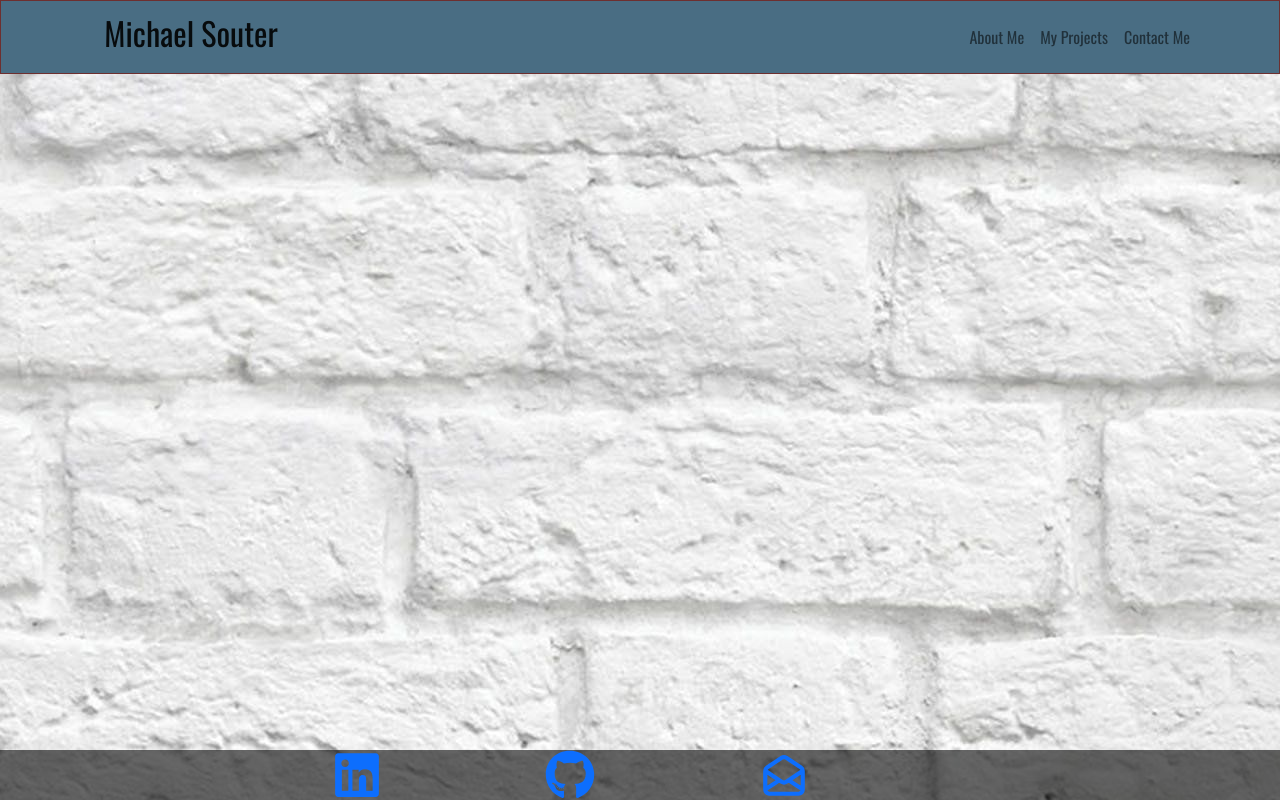
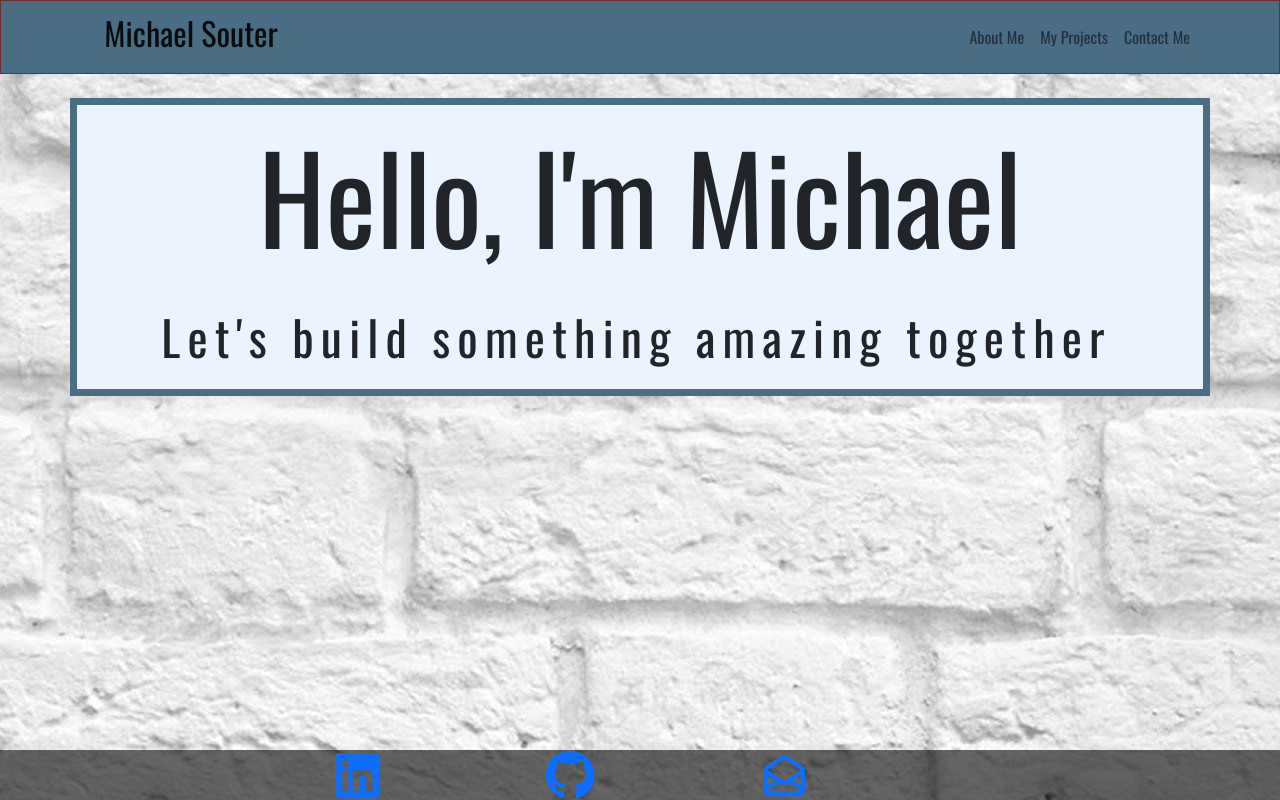
Before and after one commit to lelandcypress/full_stack_profile, a React (Create React App) app: page / in a window 1280 px wide. Built offline with nearby package versions, Linux system fonts and the light colour scheme.

Commit message:
trying to get custome domain name to work

```diff
--- a/package.json
+++ b/package.json
@@ -2,7 +2,7 @@
   "name": "full_stack_profile",
   "version": "0.1.0",
   "private": true,
-  "homepage": "https://lelandcypress.github.io/full_stack_profile/",
+  "homepage": "https://lelandcypress.github.io/",
   "dependencies": {
     "@formspree/react": "^2.2.4",
     "@testing-library/jest-dom": "^5.14.1",
--- a/src/App.js
+++ b/src/App.js
@@ -16,7 +16,7 @@ function App() {
       <Router>
         <Navigation />
         <Switch>
-          <Route exact path="/full_stack_profile">
+          <Route exact path="/">
             <Home />
           </Route>
           <Route exact path="/about">
--- a/src/components/Navigation.js
+++ b/src/components/Navigation.js
@@ -9,7 +9,7 @@ function Navigation() {
   return (
     <Navbar collapseOnSelect expand="lg" className="header">
       <Container className="w-100">
-        <Navbar.Brand className="navbrand" href="/full_stack_profile">
+        <Navbar.Brand className="navbrand" href="/">
           <h2>Michael Souter</h2>
         </Navbar.Brand>
         <Navbar.Toggle aria-controls="basic-navbar-nav" />
```
